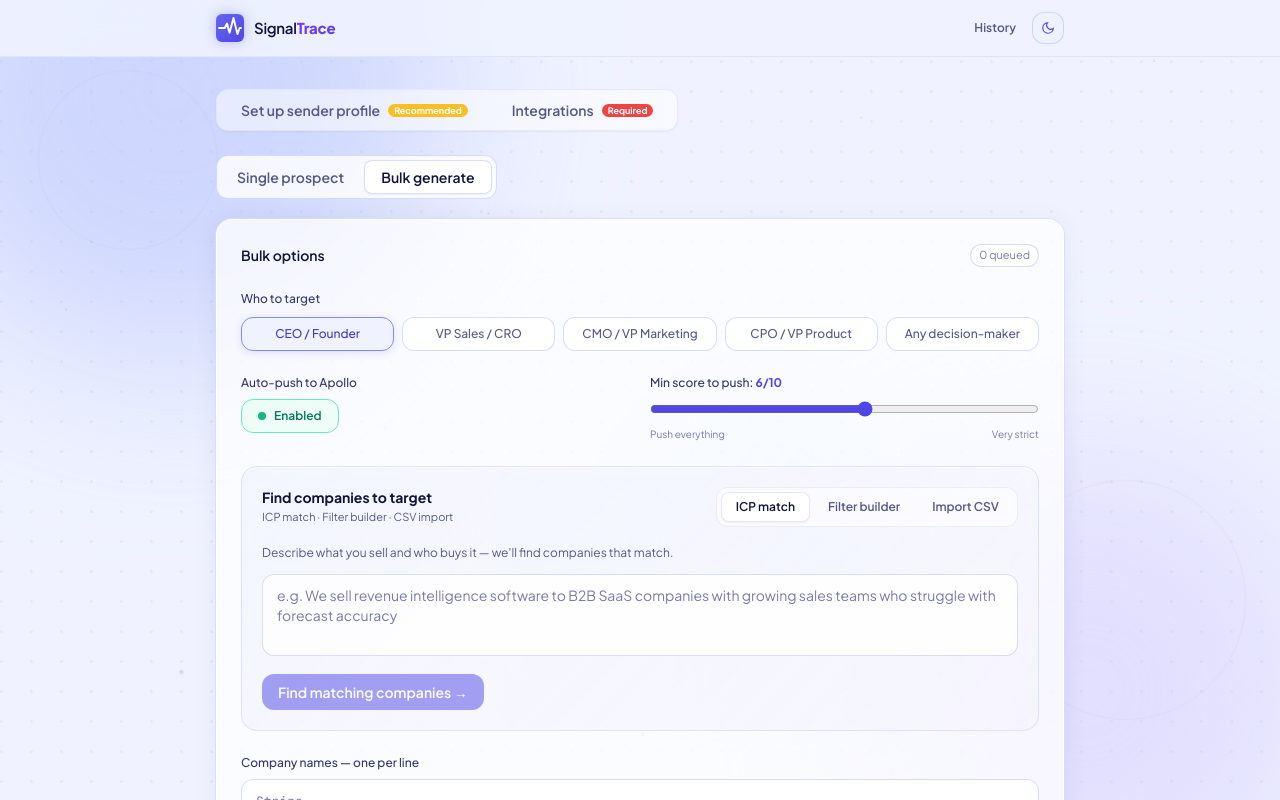
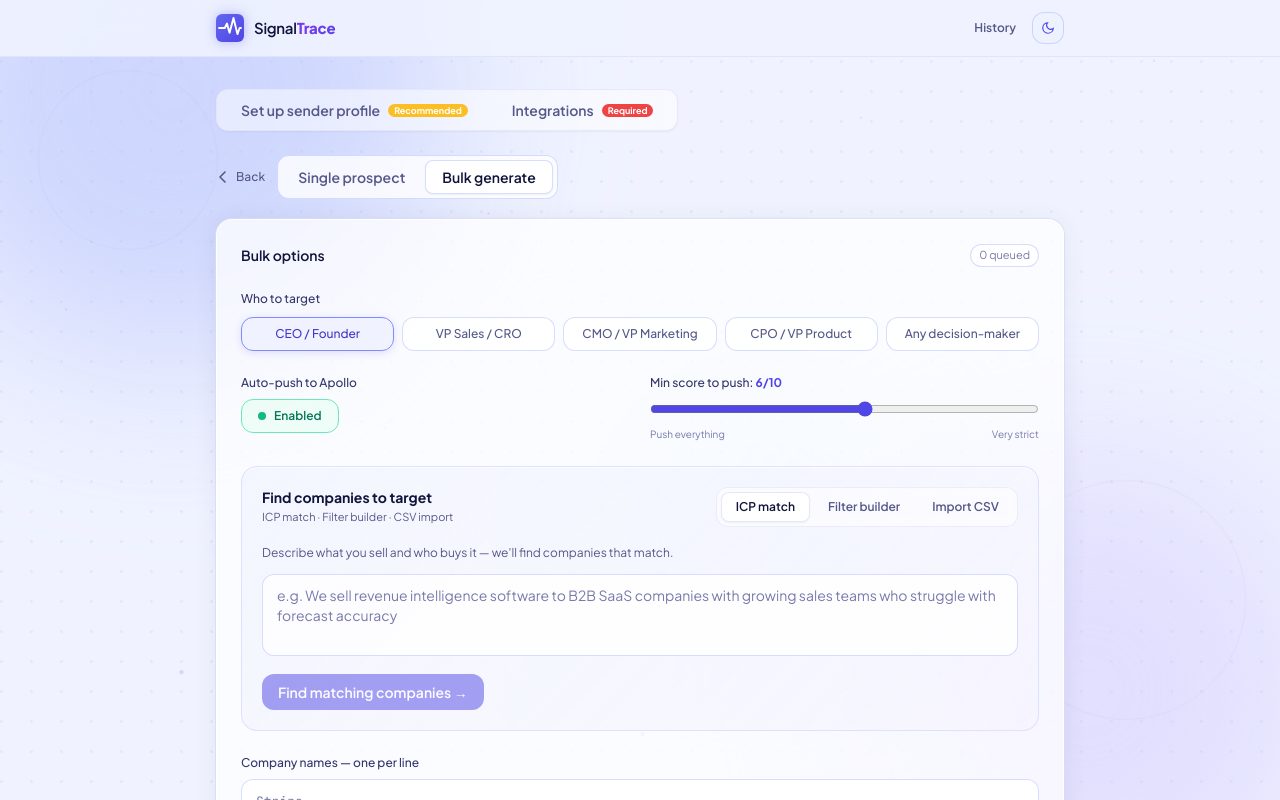
Before and after one commit to kapoormaulie/signal-trace, a Next.js app: page / in a window 1280 px wide. Both pictures are taken after a click on the button "Bulk generate". Shown: the top 800 px of the page. Built offline with nearby package versions, Linux system fonts and the light colour scheme.

Commit message:
ux: add Back button to every tab — setup tabs and bulk mode

```diff
--- a/app/page.tsx
+++ b/app/page.tsx
@@ -129,8 +129,24 @@ function SetupTabBar({
     { id: "integrations", label: "Integrations"          },
   ];
 
+  const onSetupTab = tab === "settings" || tab === "integrations";
+
   return (
-    <div className="dark-tab-tray flex gap-1 mb-6 bg-white/50 backdrop-blur-sm rounded-xl p-1 w-fit border border-[rgba(223,227,248,0.7)] shadow-sm">
+    <div className="flex items-center gap-3 mb-6">
+      {/* Back button — only visible when a setup tab is active */}
+      {onSetupTab && (
+        <button
+          onClick={() => onChange("single")}
+          className="flex items-center gap-1.5 text-xs font-medium text-ink-3 hover:text-ink transition-colors shrink-0"
+        >
+          <svg width="14" height="14" viewBox="0 0 14 14" fill="none">
+            <path d="M9 2L4 7L9 12" stroke="currentColor" strokeWidth="1.6" strokeLinecap="round" strokeLinejoin="round"/>
+          </svg>
+          Back
+        </button>
+      )}
+
+      <div className="dark-tab-tray flex gap-1 bg-white/50 backdrop-blur-sm rounded-xl p-1 w-fit border border-[rgba(223,227,248,0.7)] shadow-sm">
         {TABS.map(({ id, label }) => (
           <button
             key={id}
@@ -155,13 +171,27 @@ function SetupTabBar({
           </button>
         ))}
       </div>
+    </div>
   );
 }
 
 // ─── ModeSwitcher — single vs bulk, lives inside the content area ─────────────
 function ModeSwitcher({ tab, onChange }: { tab: PageTab; onChange: (t: "single" | "bulk") => void }) {
   return (
-    <div className="flex items-center gap-1 p-1 rounded-xl w-fit border border-[var(--input-border)] bg-[var(--input-bg)] mb-5">
+    <div className="flex items-center gap-3 mb-5">
+      {/* Back arrow — only shown when in bulk mode */}
+      {tab === "bulk" && (
+        <button
+          onClick={() => onChange("single")}
+          className="flex items-center gap-1.5 text-xs font-medium text-ink-3 hover:text-ink transition-colors shrink-0"
+        >
+          <svg width="14" height="14" viewBox="0 0 14 14" fill="none">
+            <path d="M9 2L4 7L9 12" stroke="currentColor" strokeWidth="1.6" strokeLinecap="round" strokeLinejoin="round"/>
+          </svg>
+          Back
+        </button>
+      )}
+      <div className="flex items-center gap-1 p-1 rounded-xl w-fit border border-[var(--input-border)] bg-[var(--input-bg)]">
         {(["single", "bulk"] as const).map((m) => (
           <button
             key={m}
@@ -175,6 +205,7 @@ function ModeSwitcher({ tab, onChange }: { tab: PageTab; onChange: (t: "single"
             {m === "single" ? "Single prospect" : "Bulk generate"}
           </button>
         ))}
+      </div>
     </div>
   );
 }
```
Lines whose indentation alone changed are shown as unchanged.
